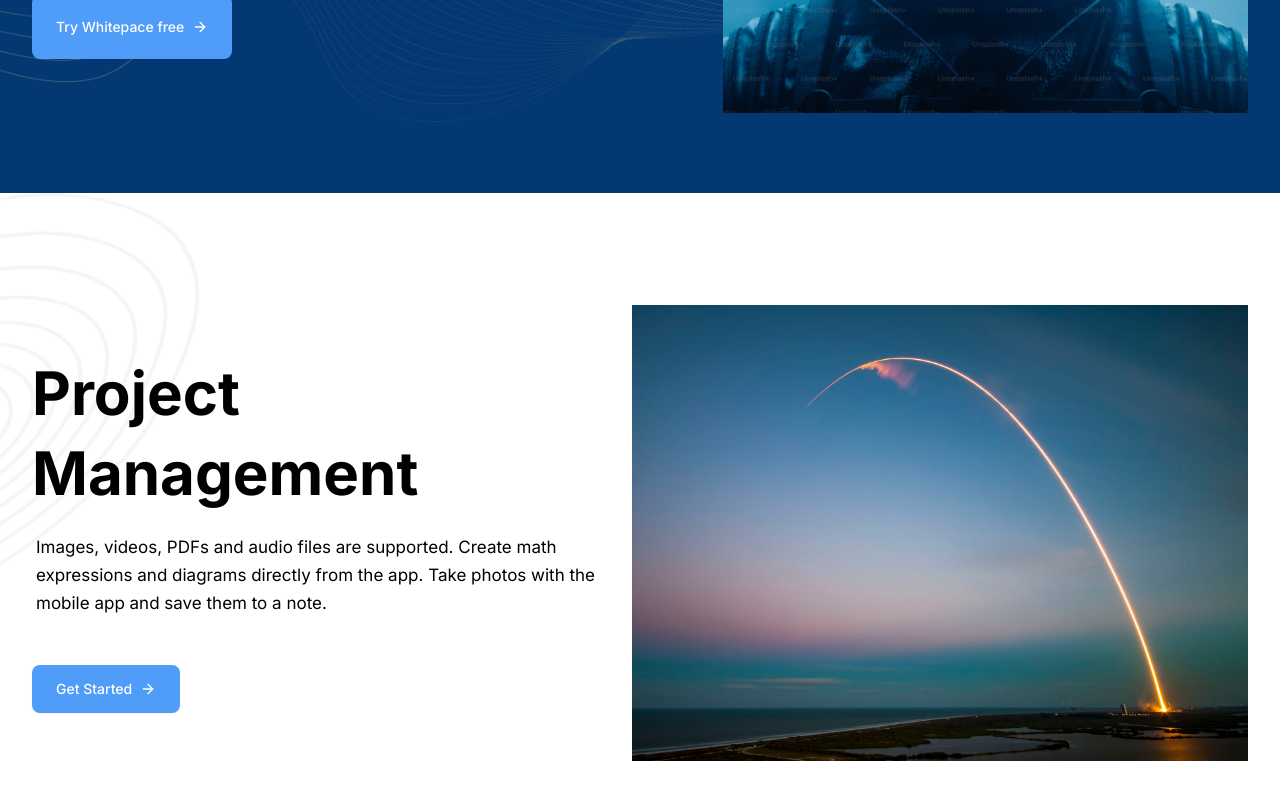
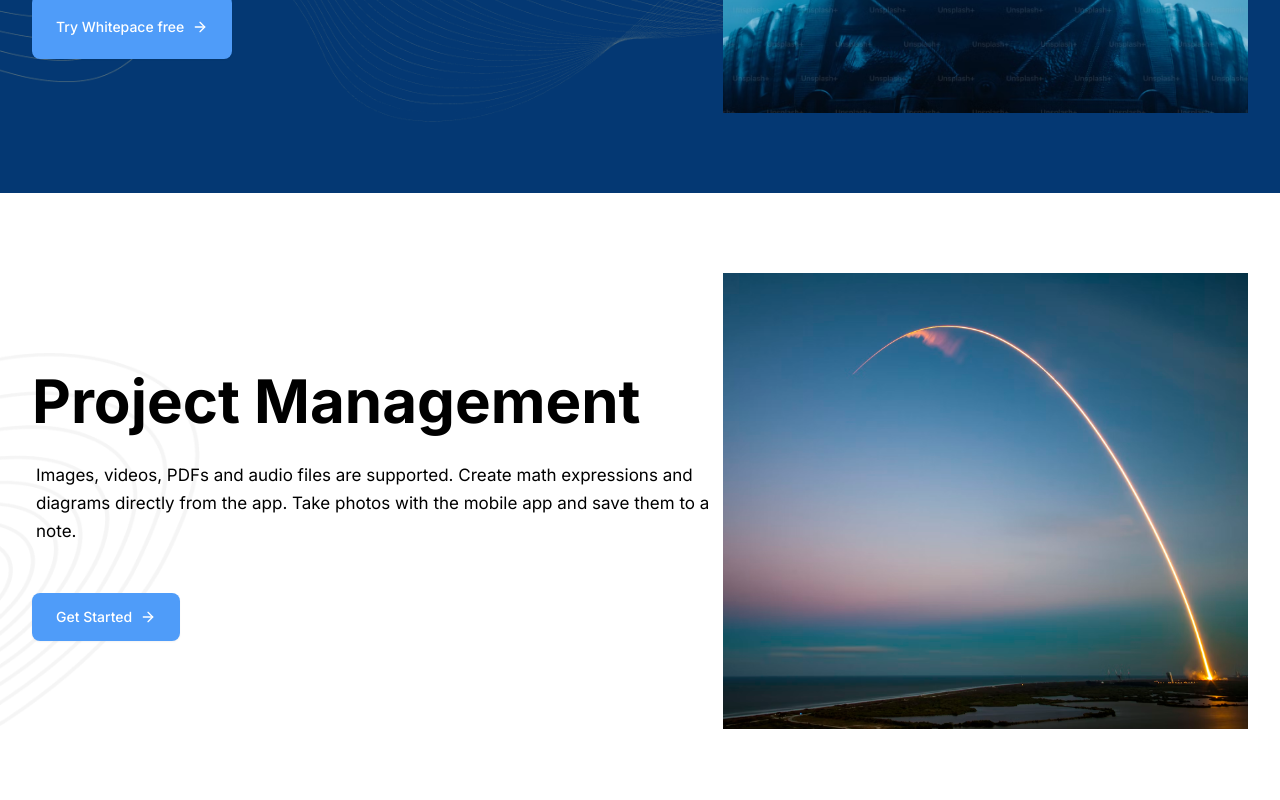
Before and after one commit to MarkMPW/whitespace, a Next.js app: page / in a window 1280 px wide. Shown: the part 598-1398 px from the top of the page. Built offline with nearby package versions, Linux system fonts and the light colour scheme.

Commit message:
refactor: SectionLayout

```diff
--- a/components/Content.tsx
+++ b/components/Content.tsx
@@ -1,45 +1,31 @@
 import React from "react";
 import { Button } from "./ui/button";
-import Image from "next/image";
 import { ArrowRight } from "lucide-react";
+import SectionLayout from "./SectionLayout";
 
 const Content = () => {
   return (
-    <div className="bg-white py-28 md:px-8 text-black relative px-3 overflow-hidden">
-      <div className="absolute md:top-0 md:left-0 z-10">
-         <Image
-          src="/background.png"
-          alt="Elements"
-          width={200}
-          height={200}
-          className="hidden md:block"
-        />
-      </div>
-      <div className="justify-between items-center relative z-20 flex flex-col md:flex-row">
-        <div className="lg:max-w-[600px] md:max-w-[562px] text-center md:text-left">
-          <h1 className="text-4xl leading-tight sm:text-5xl md:text-5xl lg:text-6xl font-bold sm:leading-normal md:leading-snug lg:leading-20">
-            Project Management
-          </h1>
-          <p className="mt-5 leading-7 text-[17px] md:ml-1">
-            Images, videos, PDFs and audio files are supported. Create math
-            expressions and diagrams directly from the app. Take photos with the
-            mobile app and save them to a note.
-          </p>
-
-          <Button size="xl" className="bg-primary-light text-white mt-12 p-5">
-            Get Started <ArrowRight />
-          </Button>
-        </div>
-
-        <div className="mt-20 md:mt-0">
-          <img
-            src="/space-2.png"
-            alt="Whitepace"
-            className="w-full sm:w-[500px] sm:h-[267px] md:w-[550px] md:h-[367px] lg:w-[720px] lg:h-[456px] object-cover"
-          />
-        </div>
-      </div>
-    </div>
+    <SectionLayout
+      backgroundImage={{
+        desktop: "/background.png",
+        width: 200,
+        height: 200
+      }}
+      title="Project Management"
+      description="Images, videos, PDFs and audio files are supported. Create math expressions and diagrams directly from the app. Take photos with the mobile app and save them to a note."
+      buttonText="Get Started"
+      buttonIcon={<ArrowRight />}
+      buttonClassName="bg-primary-light text-white mt-12 p-5"
+      image={{
+        src: "/space-2.png",
+        alt: "Whitepace"
+      }}
+      className="bg-white text-black"
+    >
+      <Button size="xl" className="bg-primary-light text-white mt-12 p-5">
+        Get Started <ArrowRight />
+      </Button>
+    </SectionLayout>
   );
 };
 
--- a/components/HeroSection.tsx
+++ b/components/HeroSection.tsx
@@ -1,54 +1,37 @@
 import React from "react";
 import { Button } from "./ui/button";
 import { ArrowRight } from "lucide-react";
-import Image from "next/image";
+import SectionLayout from "./SectionLayout";
 
 const HeroSection = () => {
   return (
-    <div className="bg-primary py-20 md:px-8 text-white relative px-3 overflow-hidden">
-      <div className="absolute md:top-40 md:left-0 z-10 -left-12">
-        <Image
-          src="/element.png"
-          alt="Elements"
-          width={3000}
-          height={1000}
-          className='hidden md:block'
-        />
-        <Image
-          src="/element-tablet.png"
-          alt="Elements"
-          width={1500}
-          height={800}
-          className='block rotate-20 sm:rotate-0 md:hidden'
-        />
-      </div>
-      <div className='justify-between items-center relative z-20 flex flex-col md:flex-row'>
-        <div className="lg:max-w-[691px] md:max-w-[562px] text-center md:text-left">
-          <h1 className="text-4xl leading-tight sm:text-5xl md:text-5xl lg:text-6xl font-bold sm:leading-normal md:leading-snug lg:leading-20">
-            Get More Done with whitepace
-          </h1>
-          <p className="mt-5 leading-7 text-[17px] md:ml-1">
-            Project management software that enables your teams to collaborate,
-            plan, analyze and manage everyday tasks
-          </p>
-
+    <SectionLayout
+      backgroundImage={{
+        desktop: "/element.png",
+        mobile: "/element-tablet.png",
+        width: 3000,
+        height: 1000,
+        mobileWidth: 1500,
+        mobileHeight: 800
+      }}
+      title="Get More Done with whitepace"
+      description="Project management software that enables your teams to collaborate, plan, analyze and manage everyday tasks"
+      buttonText="Try Whitepace free"
+      buttonIcon={<ArrowRight />}
+      buttonClassName="bg-primary-light text-white mt-12 p-8"
+      image={{
+        src: "/white-space.png",
+        alt: "Whitepace"
+      }}
+      className="bg-primary text-white"
+    >
       <Button
         size="xl"
         className="bg-primary-light text-white mt-12 p-8"
       >
         Try Whitepace free <ArrowRight />
       </Button>
-        </div>
-
-        <div className="mt-20 md:mt-0">
-          <img
-            src="/white-space.png"
-            alt="Whitepace"
-            className="w-full sm:w-[500px] sm:h-[267px] md:w-[550px] md:h-[367px] lg:w-[685px] lg:h-[456px] object-cover"
-          />
-        </div>
-      </div>
-    </div>
+    </SectionLayout>
   );
 };
 
--- /dev/null
+++ b/components/SectionLayout.tsx
@@ -0,0 +1,86 @@
+import React from "react";
+import Image from "next/image";
+
+interface SectionLayoutProps {
+  backgroundImage?: {
+    desktop: string;
+    mobile?: string;
+    width: number;
+    height: number;
+    mobileWidth?: number;
+    mobileHeight?: number;
+    className?: string;
+  };
+  title: string;
+  description: string;
+  buttonText: string;
+  buttonIcon?: React.ReactNode;
+  buttonClassName?: string;
+  image: {
+    src: string;
+    alt: string;
+    className?: string;
+  };
+  className?: string;
+  children?: React.ReactNode;
+}
+
+const SectionLayout = ({
+  backgroundImage,
+  title,
+  description,
+  buttonText,
+  buttonIcon,
+  buttonClassName,
+  image,
+  className = "",
+  children
+}: SectionLayoutProps) => {
+  return (
+    <div className={`py-20 md:px-8 relative px-3 overflow-hidden ${className}`}>
+      {backgroundImage && (
+        <div className="absolute md:top-40 md:left-0 z-10 -left-12">
+          <Image
+            src={backgroundImage.desktop}
+            alt="Background"
+            width={backgroundImage.width}
+            height={backgroundImage.height}
+            className={`hidden md:block ${backgroundImage.className || ''}`}
+          />
+          {backgroundImage.mobile && (
+            <Image
+              src={backgroundImage.mobile}
+              alt="Background"
+              width={backgroundImage.mobileWidth || backgroundImage.width}
+              height={backgroundImage.mobileHeight || backgroundImage.height}
+              className={`block rotate-20 sm:rotate-0 md:hidden ${backgroundImage.className || ''}`}
+            />
+          )}
+        </div>
+      )}
+
+      <div className='justify-between items-center relative z-20 flex flex-col md:flex-row'>
+        <div className="lg:max-w-[691px] md:max-w-[562px] text-center md:text-left">
+          <h1 className="text-4xl leading-tight sm:text-5xl md:text-5xl lg:text-6xl font-bold sm:leading-normal md:leading-snug lg:leading-20">
+            {title}
+          </h1>
+          <p className="mt-5 leading-7 text-[17px] md:ml-1">
+            {description}
+          </p>
+
+          {children}
+        </div>
+
+        <div className="mt-12 md:mt-0">
+          <img
+            src={image.src}
+            alt={image.alt}
+            className={image.className ?? "w-full sm:w-[500px] sm:h-[267px] md:w-[550px] md:h-[367px] lg:w-[685px] lg:h-[456px] object-cover"}
+          />
+        </div>
+      </div>
+    </div>
+  );
+};
+
+export default SectionLayout;
```
Lines whose indentation alone changed are shown as unchanged.
